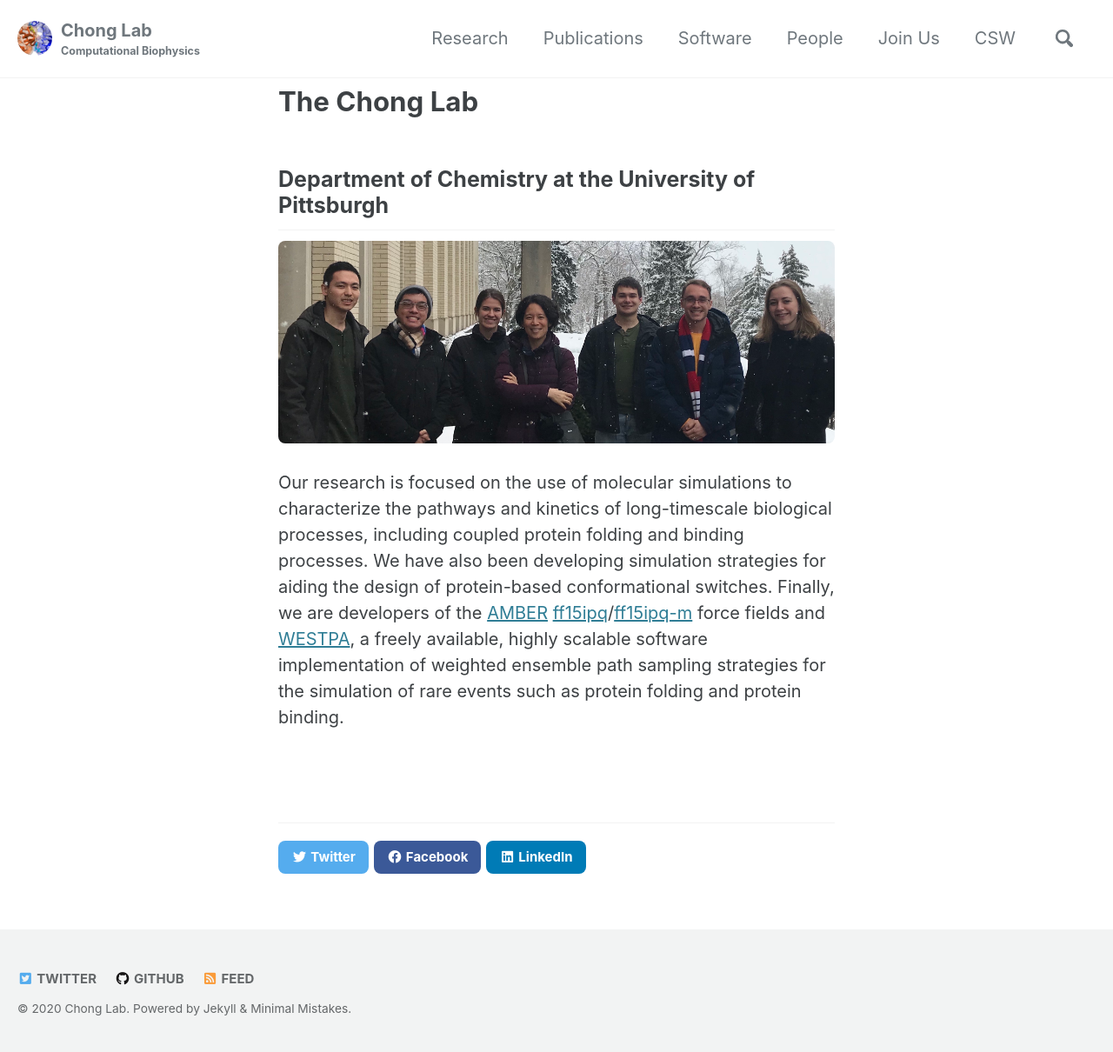
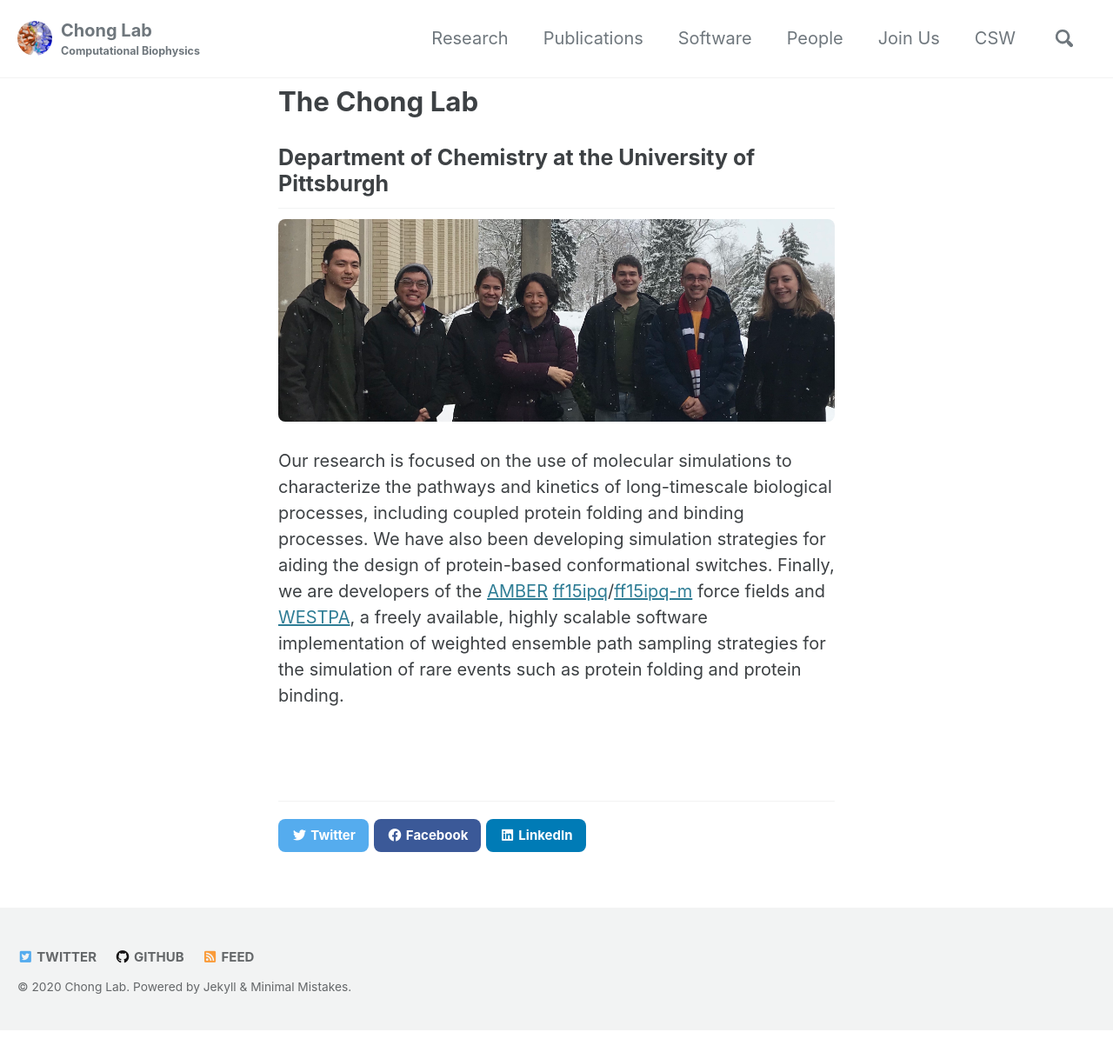
Before and after one commit to darianyang/mm-github-pages-test, a Jekyll site: the page built from index.md, in a window 1280 px wide. Shown: the whole page at 87% size. Built offline with Jekyll 4.4.1, drawn with Linux system fonts in a browser that asks for light colours; cached includes are drawn as plain includes; after the commit the page ends 1185 px from its top, so only the background shows below that.

Commit message:
more spacing adjustments

```diff
--- a/_sass/minimal-mistakes/_base.scss
+++ b/_sass/minimal-mistakes/_base.scss
@@ -28,7 +28,7 @@ h4,
 h5,
 h6,
 hx {
-  margin: 2em 0 0.5em;
+  margin: 1em 0 0.5em;
   line-height: 1.2;
   font-family: $header-font-family;
   font-weight: bold;
--- a/_sass/minimal-mistakes/_page.scss
+++ b/_sass/minimal-mistakes/_page.scss
@@ -79,7 +79,7 @@ body {
 
 .page__lead {
   font-family: $global-font-family;
-  font-size: $type-size-2;
+  font-size: $type-size-1;
 }
 
 .page__content {
```
